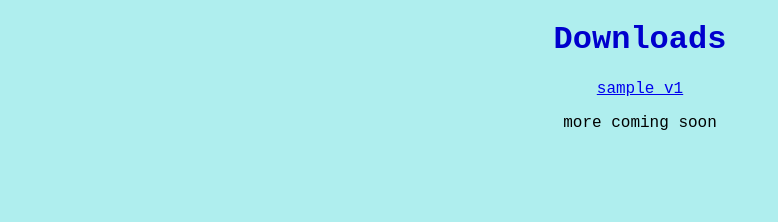
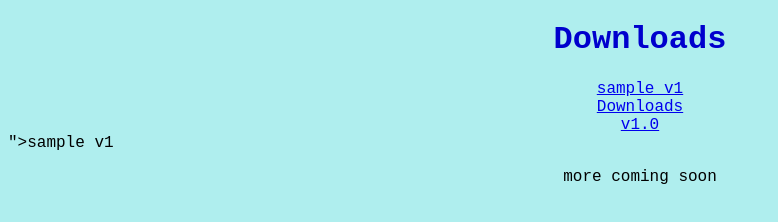
Before and after one commit to sofcoAI/sofco.github.io, a plain HTML site: page downloads.html in a window 1280 px wide. Shown: the whole page, without its empty margins (0-778 px from the left). Drawn offline with Linux system fonts and the light colour scheme.

Commit message:
Update downloads.html

```diff
--- a/downloads.html
+++ b/downloads.html
@@ -15,5 +15,8 @@ body {
 
 <center><h1 style="color:MediumBlue;">Downloads</h1></center>
 <center><a href="https://www.mediafire.com/file/3ie98lfqlhs5awb/script%2528sample%2529.vbs/file">sample v1</a></center>
+
+<center><a href="<center><h1 style="color:MediumBlue;">Downloads</h1></center>
+<center><a href="https://www.mediafire.com/file/3ie98lfqlhs5awb/script%2528sample%2529.vbs/file">v1.0</a></center>">sample v1</a></center>
 <center><p>more coming soon</p></center>
 </html>
```
